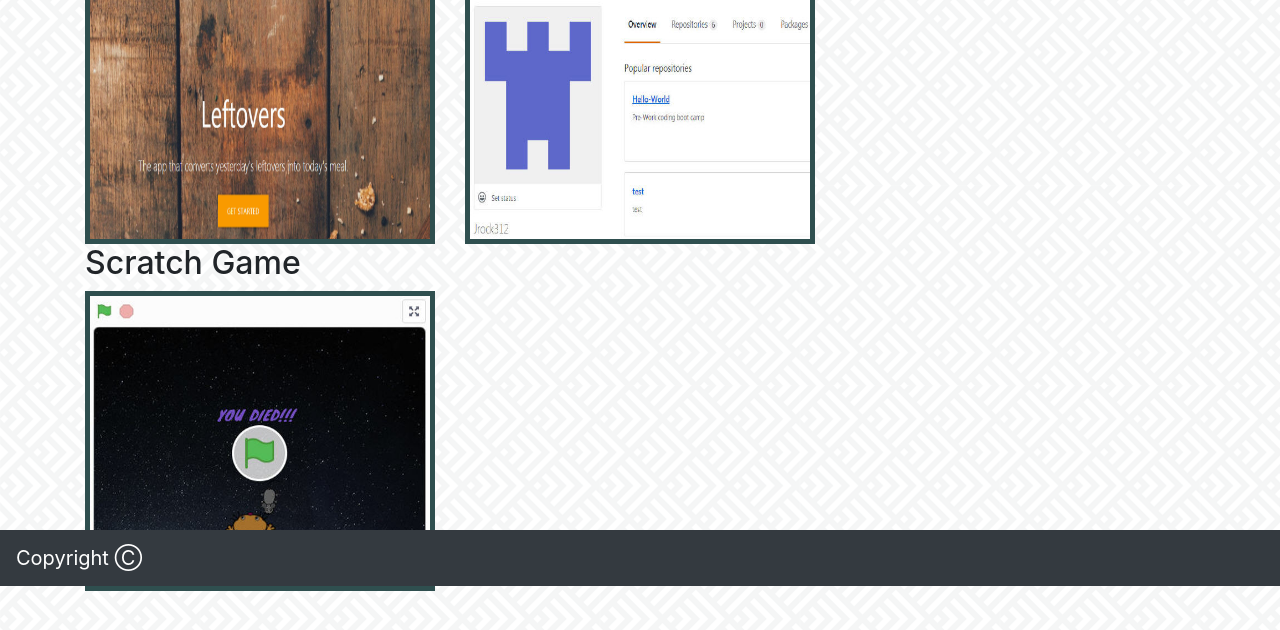
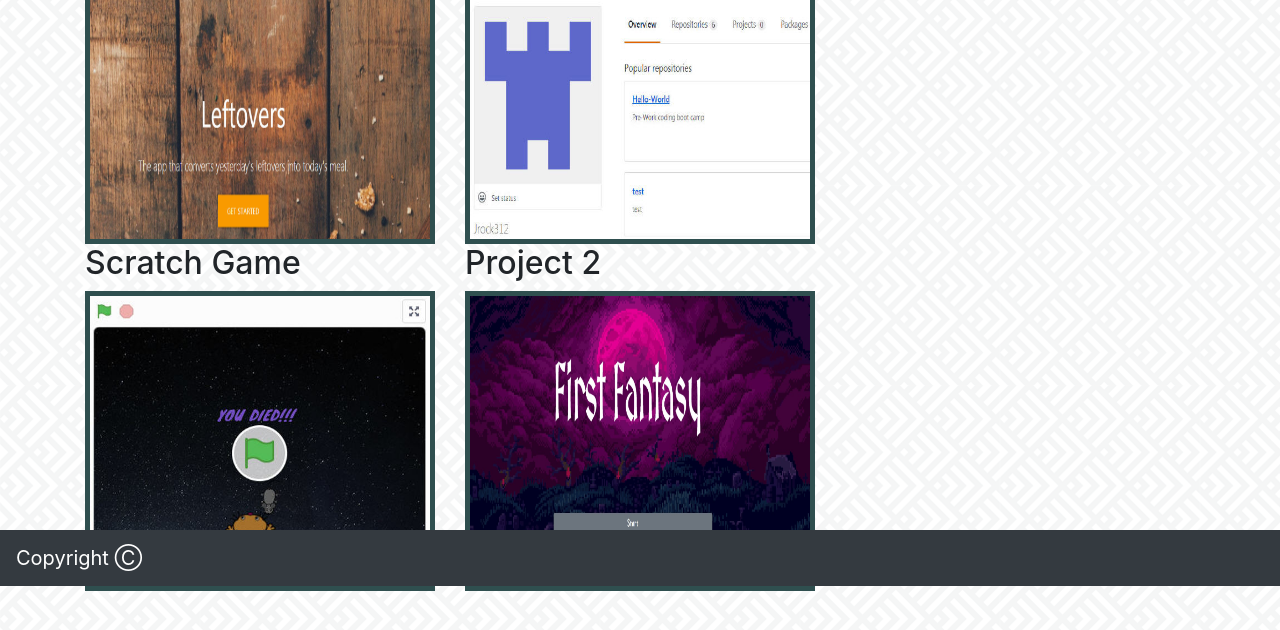
Before and after one commit to Jrock312/homework2, a plain HTML site: page Projects.html in a window 1280 px wide. Shown: the part 214-844 px from the top of the page. Drawn offline with nearby package versions, Linux system fonts and the light colour scheme.

Commit message:
Project 2 Add

```diff
--- a/Projects.html
+++ b/Projects.html
@@ -57,6 +57,10 @@
         <h2>Scratch Game</h2>
     <img id="bio-image" src="Assets/Images/cat and mouse.jpg" alt="POS" style="width: 100%;"onclick="window.open('https://scratch.mit.edu/projects/350505173/', '_blank');" />
     </div>
+    <div class="col-md-4">
+      <h2>Project 2</h2>
+  <img id="bio-image" src="Assets/Images/first fantasy.jpg" alt="POS" style="width: 100%;"onclick="window.open('http://rocky-island-60367.herokuapp.com/members', '_blank');" />
+  </div>
     </div>
 
 </div>
```
Also changed, not shown: Assets/Images/first fantasy.jpg (added).
